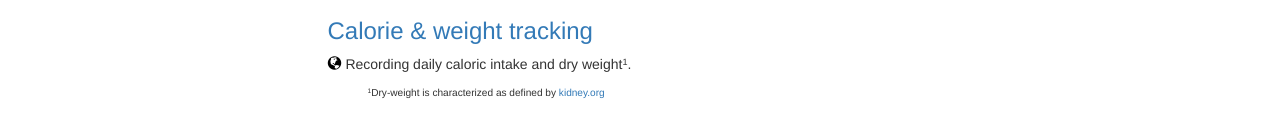
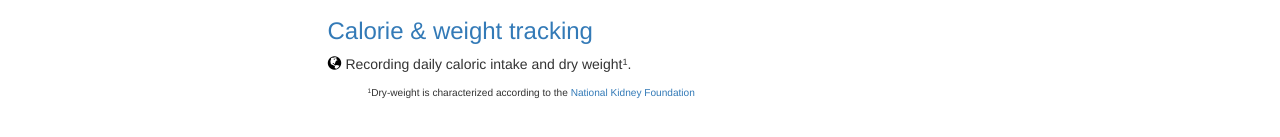
Before and after one commit to Floresj4/floresj4.github.io, a Jekyll site: the page built from projects.html, in a window 1280 px wide. Shown: the part 212-349 px from the top of the page. Built offline with Jekyll 4.4.1, drawn with Linux system fonts in a browser that asks for light colours; nearby versions of some CDN libraries.

Commit message:
changed the hyperlink description

```diff
--- a/projects.html
+++ b/projects.html
@@ -17,6 +17,6 @@ layout: simple-page
 	</p>
 
 	<ul class='references'>
-		<li><small><sup>1</sup>Dry-weight is characterized as defined by
-			<a href='https://www.kidney.org/atoz/content/dry-weight'>kidney.org</a></small></li>
+		<li><small><sup>1</sup>Dry-weight is characterized according to the
+			<a href='https://www.kidney.org/atoz/content/dry-weight'>National Kidney Foundation</a></small></li>
 	</ul>
```
